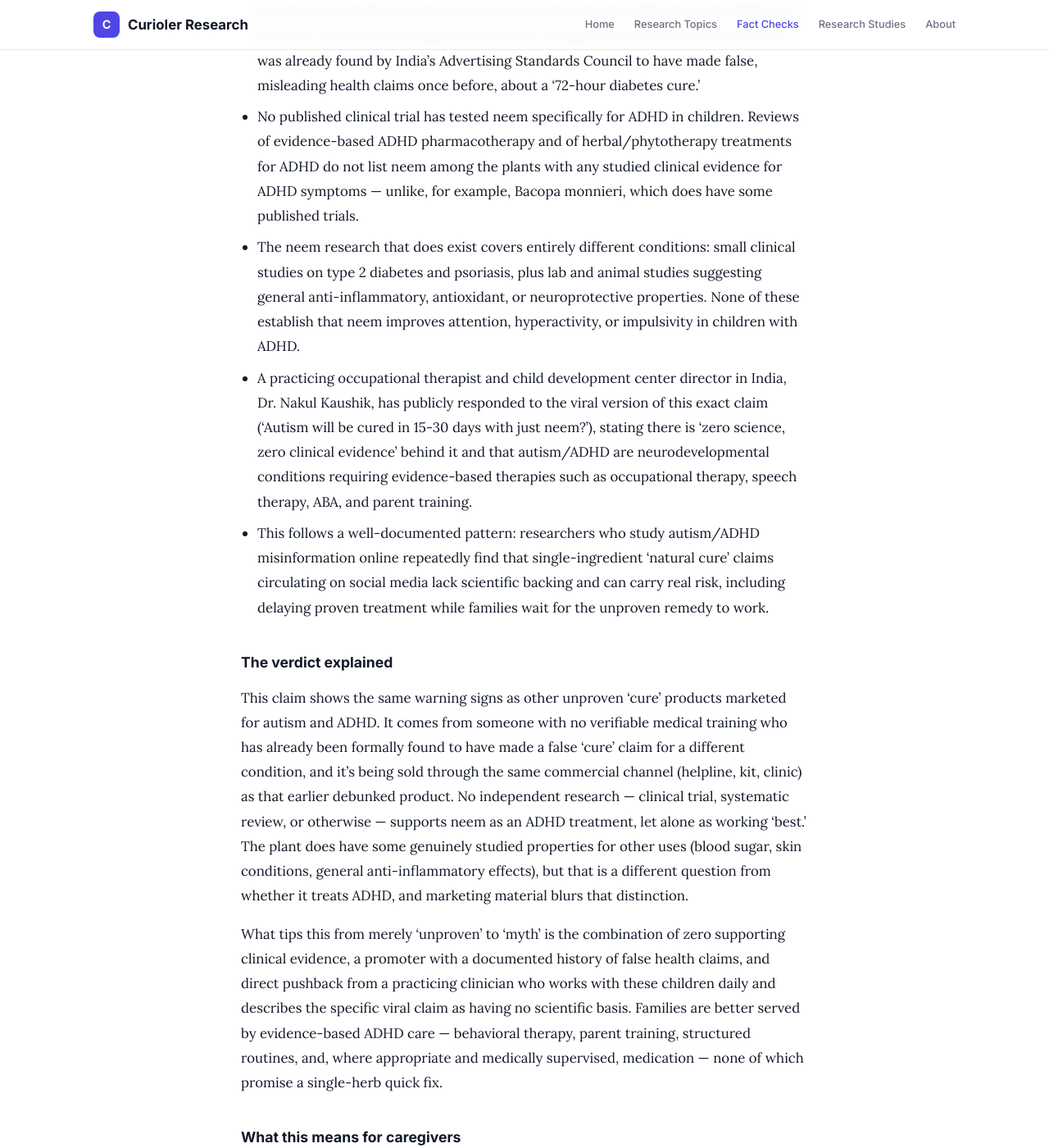
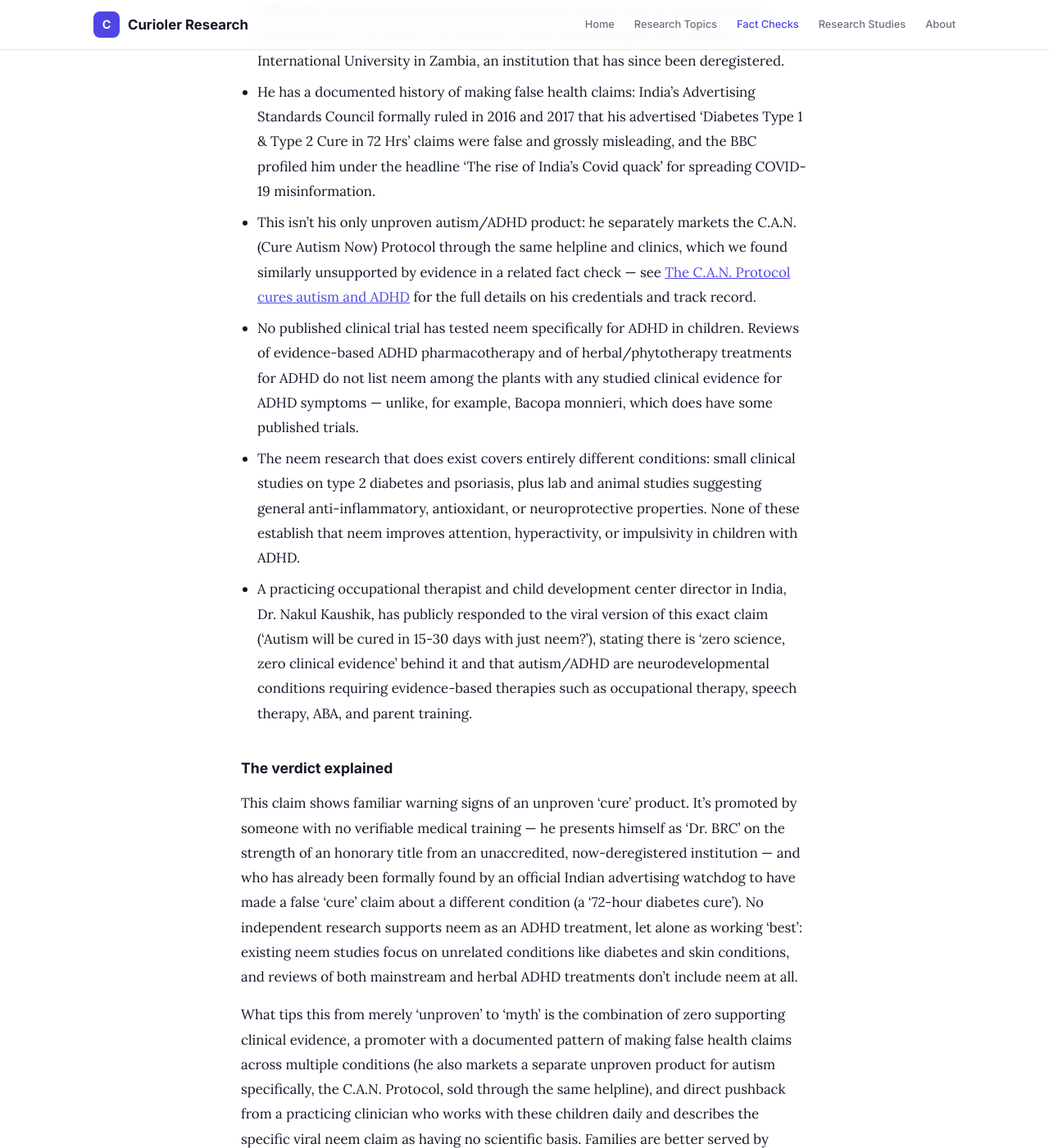
Before and after one commit to Curioler-org/curioler-research, a Jekyll site: the page built from docs/_myth_checks/2026-08-10-neem-therapy-works-best-against-adhd.md, in a window 1280 px wide and 1400 px high, scrolled down 802 px. Shown: the whole window at 82% size. Built offline with Jekyll 4.4.1, drawn with Linux system fonts in a browser that asks for light colours; some of the changed text lies outside the part shown.

Commit message:
myth-check: rewrite Neem therapy article to stand alone, link to C.A.N. Protocol check

```diff
--- a/docs/_myth_checks/2026-08-10-neem-therapy-works-best-against-adhd.md
+++ b/docs/_myth_checks/2026-08-10-neem-therapy-works-best-against-adhd.md
@@ -5,7 +5,7 @@ verdict: "myth"
 verdict_label: "This is a myth"
 domain: "General"
 check_date: "2026-08-10"
-short_summary: "There is no clinical evidence that neem treats ADHD. The 'Neem Therapy' claim circulating online traces back to the same unqualified promoter behind the previously debunked C.A.N. Protocol, and a practicing occupational therapist has publicly called the viral version of this claim 'zero science, zero clinical evidence.'"
+short_summary: "There is no clinical evidence that neem treats ADHD. The claim traces to a promoter with no medical credentials and a documented history of false health claims, and a practicing occupational therapist has publicly called it 'zero science, zero clinical evidence.'"
 status: draft
 tags: [adhd, autism, neem, pseudoscience, alternative-medicine, myth]
 ---
@@ -16,28 +16,30 @@ Social media posts and marketing pages promote 'Neem Therapy' as a treatment tha
 
 ## What the evidence says
 
-- 'Neem Therapy to Cure Autism/ADHD' is promoted by Biswaroop Roy Chowdhury ('Dr. BRC'), the same person behind the previously fact-checked C.A.N. Protocol, using the identical helpline number. He has no formal medical qualifications (his 'PhD' is an honorary, unaccredited degree from a since-deregistered university in Zambia) and was already found by India's Advertising Standards Council to have made false, misleading health claims once before, about a '72-hour diabetes cure.'
+- The 'Neem Therapy to Cure Autism/ADHD' claim is promoted online by Biswaroop Roy Chowdhury, who markets himself as 'Dr. BRC' through clinics and social media. Wikipedia and independent journalism document that he has no formal medical qualifications — his 'PhD' is an honorary, unaccredited degree from Alliance International University in Zambia, an institution that has since been deregistered.
+- He has a documented history of making false health claims: India's Advertising Standards Council formally ruled in 2016 and 2017 that his advertised 'Diabetes Type 1 & Type 2 Cure in 72 Hrs' claims were false and grossly misleading, and the BBC profiled him under the headline 'The rise of India's Covid quack' for spreading COVID-19 misinformation.
+- This isn't his only unproven autism/ADHD product: he separately markets the C.A.N. (Cure Autism Now) Protocol through the same helpline and clinics, which we found similarly unsupported by evidence in a related fact check — see [The C.A.N. Protocol cures autism and ADHD](/curioler-research/myth-check/2026-08-10-the-can-protocol-cures-autism-and-adhd/) for the full details on his credentials and track record.
 - No published clinical trial has tested neem specifically for ADHD in children. Reviews of evidence-based ADHD pharmacotherapy and of herbal/phytotherapy treatments for ADHD do not list neem among the plants with any studied clinical evidence for ADHD symptoms — unlike, for example, Bacopa monnieri, which does have some published trials.
 - The neem research that does exist covers entirely different conditions: small clinical studies on type 2 diabetes and psoriasis, plus lab and animal studies suggesting general anti-inflammatory, antioxidant, or neuroprotective properties. None of these establish that neem improves attention, hyperactivity, or impulsivity in children with ADHD.
 - A practicing occupational therapist and child development center director in India, Dr. Nakul Kaushik, has publicly responded to the viral version of this exact claim ('Autism will be cured in 15-30 days with just neem?'), stating there is 'zero science, zero clinical evidence' behind it and that autism/ADHD are neurodevelopmental conditions requiring evidence-based therapies such as occupational therapy, speech therapy, ABA, and parent training.
-- This follows a well-documented pattern: researchers who study autism/ADHD misinformation online repeatedly find that single-ingredient 'natural cure' claims circulating on social media lack scientific backing and can carry real risk, including delaying proven treatment while families wait for the unproven remedy to work.
 
 ## The verdict explained
 
-This claim shows the same warning signs as other unproven 'cure' products marketed for autism and ADHD. It comes from someone with no verifiable medical training who has already been formally found to have made a false 'cure' claim for a different condition, and it's being sold through the same commercial channel (helpline, kit, clinic) as that earlier debunked product. No independent research — clinical trial, systematic review, or otherwise — supports neem as an ADHD treatment, let alone as working 'best.' The plant does have some genuinely studied properties for other uses (blood sugar, skin conditions, general anti-inflammatory effects), but that is a different question from whether it treats ADHD, and marketing material blurs that distinction.
+This claim shows familiar warning signs of an unproven 'cure' product. It's promoted by someone with no verifiable medical training — he presents himself as 'Dr. BRC' on the strength of an honorary title from an unaccredited, now-deregistered institution — and who has already been formally found by an official Indian advertising watchdog to have made a false 'cure' claim about a different condition (a '72-hour diabetes cure'). No independent research supports neem as an ADHD treatment, let alone as working 'best': existing neem studies focus on unrelated conditions like diabetes and skin conditions, and reviews of both mainstream and herbal ADHD treatments don't include neem at all.
 
-What tips this from merely 'unproven' to 'myth' is the combination of zero supporting clinical evidence, a promoter with a documented history of false health claims, and direct pushback from a practicing clinician who works with these children daily and describes the specific viral claim as having no scientific basis. Families are better served by evidence-based ADHD care — behavioral therapy, parent training, structured routines, and, where appropriate and medically supervised, medication — none of which promise a single-herb quick fix.
+What tips this from merely 'unproven' to 'myth' is the combination of zero supporting clinical evidence, a promoter with a documented pattern of making false health claims across multiple conditions (he also markets a separate unproven product for autism specifically, the C.A.N. Protocol, sold through the same helpline), and direct pushback from a practicing clinician who works with these children daily and describes the specific viral neem claim as having no scientific basis. Families are better served by evidence-based ADHD care — behavioral therapy, parent training, structured routines, and, where appropriate and medically supervised, medication — none of which promise a single-herb quick fix.
 
 ## What this means for caregivers
 
 - Be especially cautious of any claim that a single herb or supplement 'works best' for ADHD, particularly with a specific short timeframe attached (like '15-30 days') — that's a classic pattern for unproven cures, not real medicine.
-- Check who is behind a claim: if the same person or organization is behind multiple 'cure' products for different conditions, that's a strong red flag worth researching before trusting any of them.
+- Check who is behind a claim: if the same person or organization markets multiple 'cure' products across different conditions, that's a strong red flag worth researching before trusting any of them.
 - Evidence-based ADHD management — behavioral strategies, parent training, school accommodations, and medication when appropriate — has real research support, even though it's less dramatic than a 'cure' claim.
 
 ## Important caveats
 
 - This verdict is specific to the marketed claim that neem treats or works best for ADHD; it isn't a judgment on neem's other traditional or studied uses (such as skin care or blood sugar support), which are separate questions with their own evidence.
 - Long-term safety data for children taking neem specifically for ADHD has not been established, which adds a risk dimension on top of the lack of proven benefit.
+- For more on this same promoter's broader pattern of unproven health claims, see our related fact check: [The C.A.N. Protocol cures autism and ADHD](/curioler-research/myth-check/2026-08-10-the-can-protocol-cures-autism-and-adhd/).
 
 ## Sources
 
```
Also changed, not shown: factchecks/2026-08-10-neem-therapy-works-best-against-adhd.md (+8 -6 lines).
